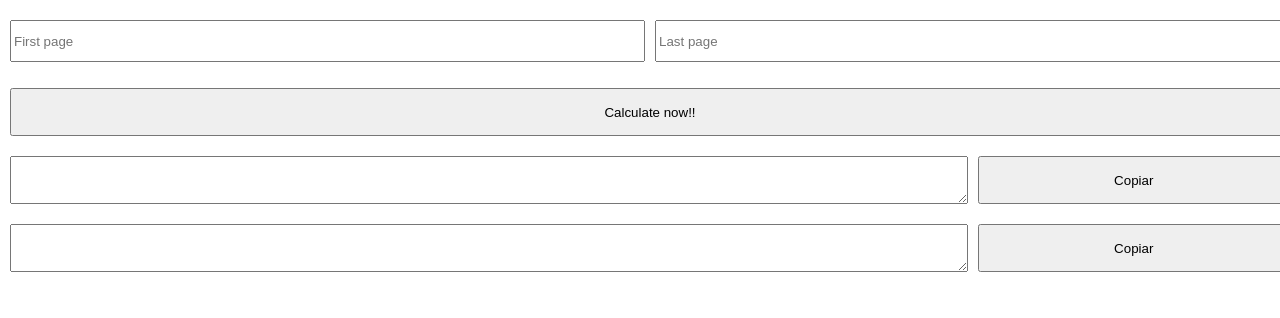
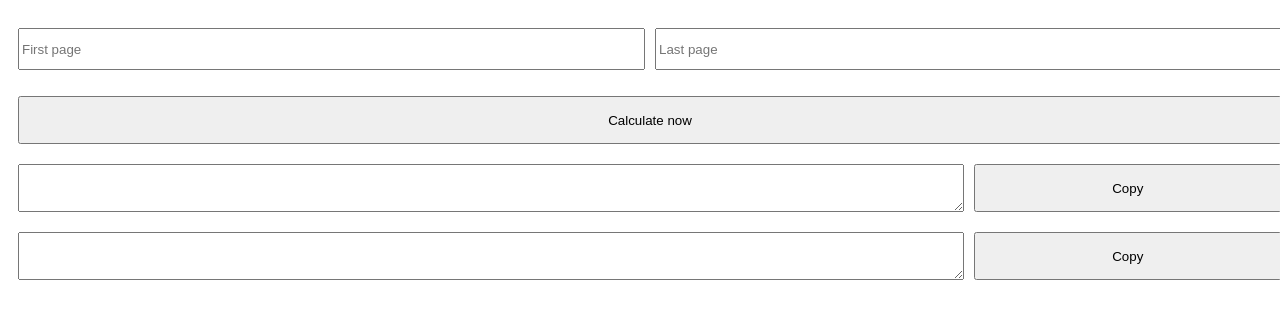
Before and after one commit to SandroSimonOre/pages-to-print, a plain HTML site: page index.html in a window 1280 px wide. Drawn offline with Linux system fonts and the light colour scheme.

Commit message:
formulario modificado

```diff
--- a/index.html
+++ b/index.html
@@ -15,13 +15,13 @@
 
         <input type="text" id="last-page" placeholder="Last page">
 
-        <button id="calculate" class="calculate">Calculate now!!</button>
+        <button id="calculate" class="calculate">Calculate now</button>
 
         <!-- <textarea readonly name="second_group" id="second_group" cols="30" rows="10"></textarea> -->
         <textarea readonly name="first-group" id="first-group"></textarea>
-        <button id="copy-first-group" >Copiar</button>
+        <button id="copy-first-group" >Copy</button>
         <textarea readonly name="second-group" id="second-group"></textarea>
-        <button id="copy-second-group" >Copiar</button>
+        <button id="copy-second-group" >Copy</button>
 
     </main>
     <script src="script.js"></script>
--- a/style.css
+++ b/style.css
@@ -1,7 +1,8 @@
 body{
-    padding: 0;
+    /* padding: 0;
     margin: 0;
     box-sizing: border-box;
+    */
 }
 
 main {
```
